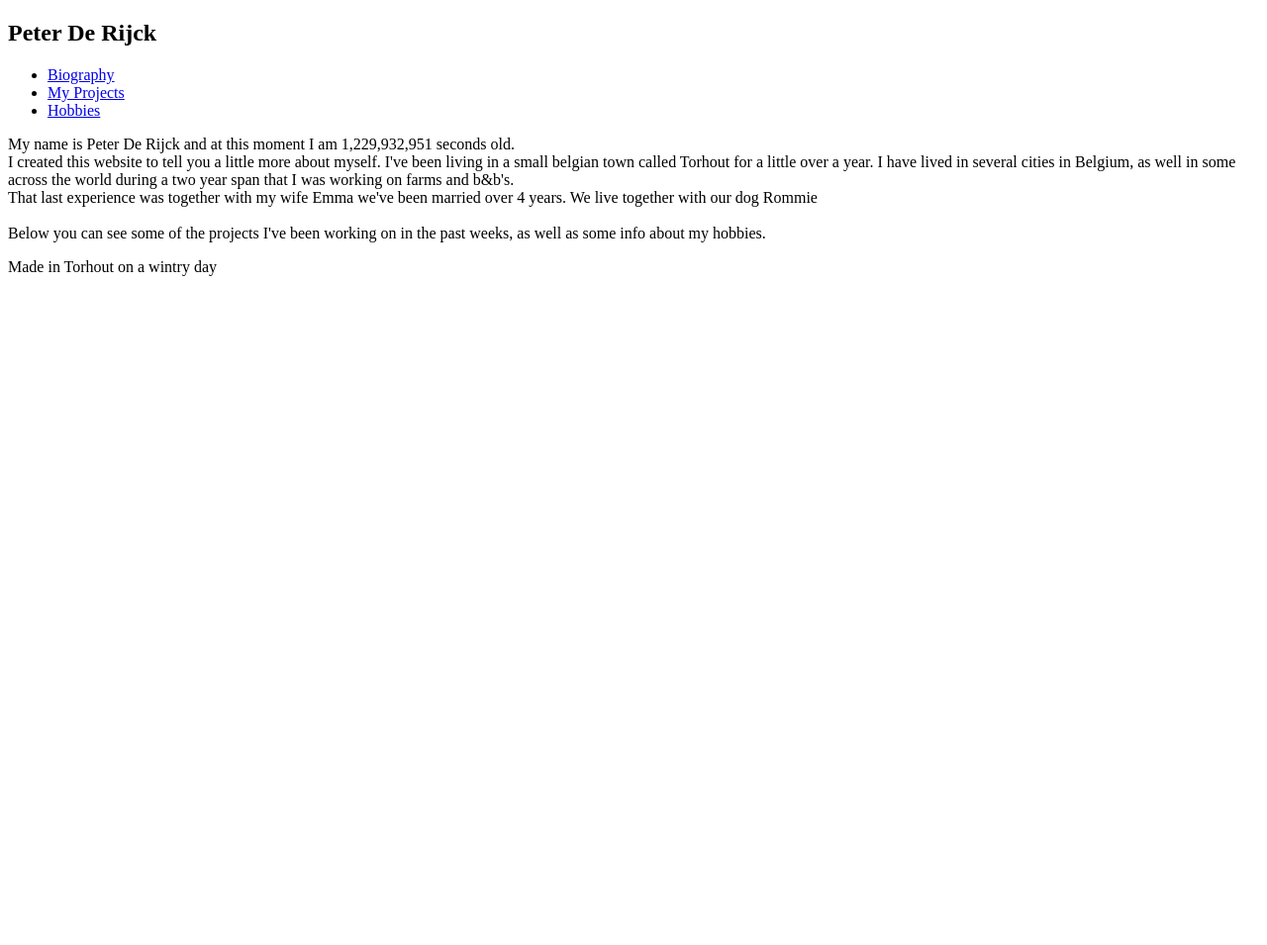
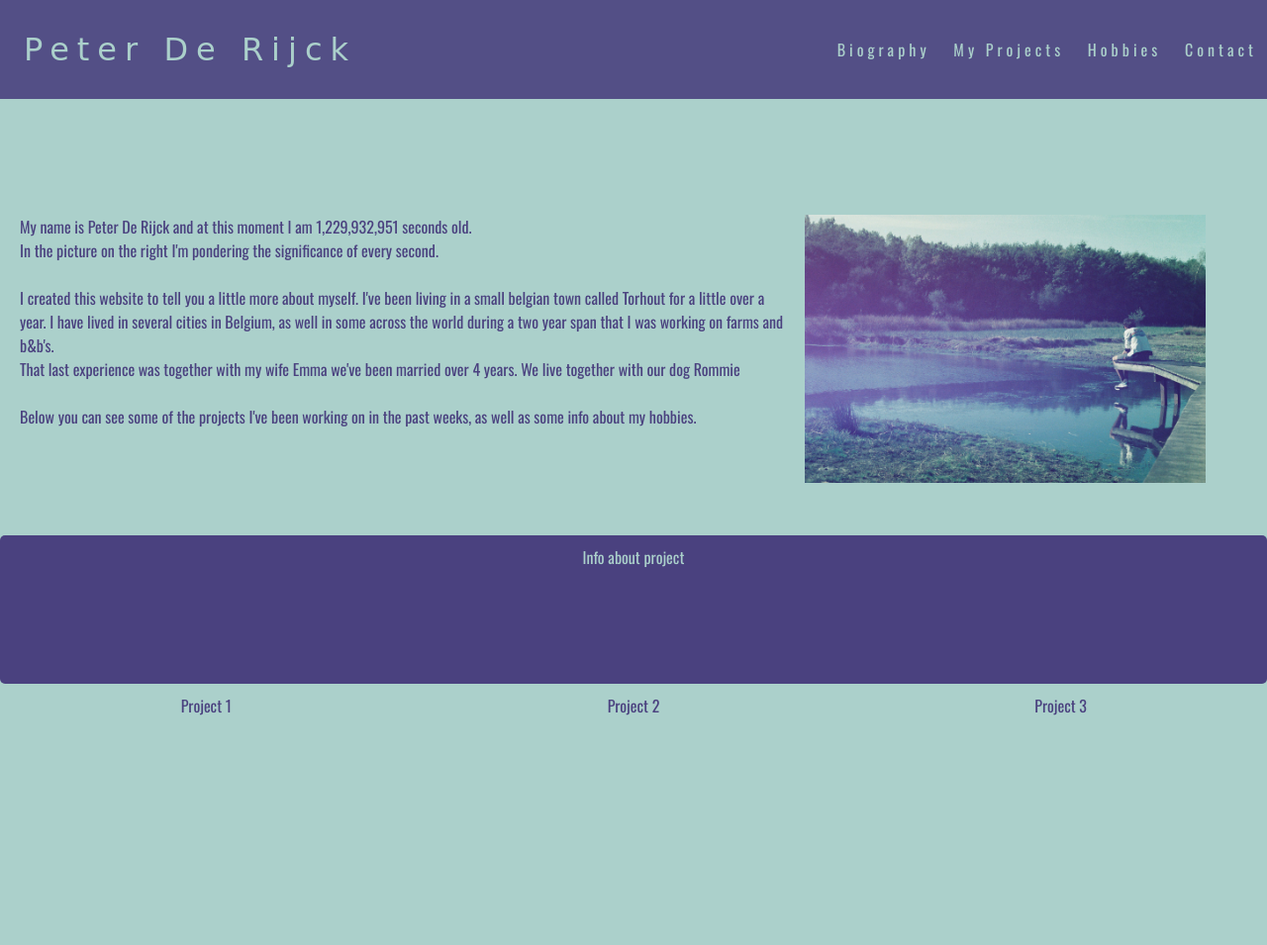
Before and after one commit to lamoraal/old, a plain HTML site: page index.html in a window 1280 px wide. Shown: the top 955 px of the page at 99% size. Before the commit the page ends 800 px from the top, so only its background shows below. Drawn offline with nearby package versions, Linux system fonts and the light colour scheme; files that its build step writes are made by us from their sources; a web font is replaced by a local one.

Commit message:
Finish Hobby and Biography Section

```diff
--- a/index.html
+++ b/index.html
@@ -4,44 +4,89 @@
     <meta charset="UTF-8" />
     <meta name="viewport" content="width=device-width, initial-scale=1.0" />
     <title>My Peartfolio</title>
-    <link rel="stylesheet" href="./css/index.css" />
+    <link rel="stylesheet" href="./resources/css/index.css" />
+    <link rel="preconnect" href="https://fonts.googleapis.com">
+    <link rel="preconnect" href="https://fonts.gstatic.com" crossorigin>
+    <link href="https://fonts.googleapis.com/css2?family=Abril+Fatface&family=Oswald&display=swap" rel="stylesheet">
+    <link rel="preconnect" href="https://fonts.googleapis.com"><link rel="preconnect" href="https://fonts.gstatic.com" crossorigin><link href="https://fonts.googleapis.com/css2?family=Rubik+Vinyl&display=swap" rel="stylesheet">
   </head>
   <body>
-    <!--Navigation Section-->
-    <nav>
-      <h2 id="logo">Peter De Rijck</h2>
-      <ul class="navigation-items">
-        <li class="navigation-item"><a href="#bio">Biography</a></li>
-        <li class="navigation-item"><a href="#projects">My Projects</a></li>
-        <li class="navigation-item"><a href="#hobbies">Hobbies</a></li>
-      </ul>
-    </nav>
-    <!--End of Navigation Section-->
+    <!--Header Section-->
+    <header>
+      <div class="wrapper">
+        <div class="logo">
+          Peter De Rijck
+        </div>
+      </div>
+      <nav>
+          <a class="anchor" href="#bio">Biography</a>
+          <a class="anchor" href="#projects">My Projects</a>
+          <a class="anchor" href="#hobbies">Hobbies</a>
+          <a class="anchor" href="./contact.html">Contact</a>
+      </nav>
+    </header>
+    <!--End of Header Section-->
     <!--Main Section-->
     <main>
       <!--Biography Section-->
-      <section id="bio">
-        <p>My name is Peter De Rijck and at this moment I am <span id="time-container">0</span> seconds old.<br>I created this website to tell you a little more about myself. I've been living in a small belgian town called Torhout for a little over a year. I have lived in several cities in Belgium, as well in some across the world during a two year span that I was working on farms and b&b's.<br>That last experience was together with my wife Emma<img id="emma" src="./resources/images/emma.jpg alt='emma'"></img> we've been married over 4 years. We live together with our dog Rommie<img id="rommie" src="./resources/images/rommie.jpg alt='rommie'"></img><br><br>Below you can see some of the projects I've been working on in the past weeks, as well as some info about my hobbies.</p>
+      <section id="bio" class="gridtwo">
+          <p class="infotext">My name is Peter De Rijck and at this moment I am <span id="time-container">0</span> seconds old.<br>In the picture on the right I'm pondering the significance of every second.<br><br>I created this website to tell you a little more about myself. I've been living in a small belgian town called Torhout for a little over a year. I have lived in several cities in Belgium, as well in some across the world during a two year span that I was working on farms and b&b's.<br>That last experience was together with my wife Emma we've been married over 4 years. We live together with our dog Rommie<br><br>Below you can see some of the projects I've been working on in the past weeks, as well as some info about my hobbies.</p>
+          <p><img id="pond" src="resources/images/pond.jpg"> </p>
       </section>
       <!--Projects Section-->
-      <section id="projects">
+      <section id="projects" class="gridthree">
+        <div class="box top">Info about project</div>
+        <div class="box pr1">Project 1</div>
+        <div class="box pr2">Project 2</div>
+        <div class="box pr3">Project 3</div>
       </section>
-
       <!--Hobby Section-->
       <section id="hobbies">
         <!--Running Section-->
-        <section id="running">
-
+        <section id="running" class="gridrun">
+          <!--Banner of running-->
+          <div class="box top">
+            <p><span class="larger">Hobbies - Running</span><br><br>I like running. In 2022 I will have run over 2000km. I run because it clears my head and I love being out and in nature. I listen to music, try to spot as many birds as possible and try to find a new road every time I'm out. Below are some of my long runs in the neighbourhood of Torhout.
+            </p>
+          </div>
+          <!--The three runs-->
+          <div class="box ru1">I ran the Chicoreiroute, just a little over 55km on December 6th of 2022<br><iframe src='https://connect.garmin.com/modern/activity/embed/10093497517' title='Torhout Running' width='465' height='500' frameborder='0'></iframe>
+          </div>
+          <div class="box ru2">On july 17th, I ran the 6 hours of Aalter, my first attempt at a race like this. It is ran on a closed loop of a little over 2km. The temperatures were around 30 degrees all day. It was gruelling. <iframe src='https://connect.garmin.com/modern/activity/embed/9221751083' title='6u van Aalter' width='465' height='500' frameborder='0'></iframe>
+          </div>
+          <div class="box ru3">On july 2nd, I attempted to get my longest run in yet, I succeeded by running 64.92km, around 500m more than my previous record. I ran the <a href="https://www.vlaanderen-fietsland.be/nl/routes/region/brugse-ommeland/routedetail/270" alt="link to info about Wastine Route">Wastine Route</a>.<iframe src='https://connect.garmin.com/modern/activity/embed/9126773779' title='Torhout - 6 Hour - 50K attempt' width='465' height='500' frameborder='0'></iframe></div>
         </section>
         <!--Reading Section-->
-        <section id="reading">
-
+        <section id="reading" class="gridfive">
+          <div class="box top topfive">
+            <p><span class="larger">Hobbies - Reading</span><br><br>I like to read, my favourites are dystopian novels, detective novels and russian novels. I try to get some reading in every day, it calms the mind.</p>
+          </div>
+          <div class="box book">
+            <a href="https://www.goodreads.com/book/show/2657.To_Kill_a_Mockingbird?ac=1&from_search=true&qid=qwo9tmShTw&rank=1"><img src="https://i.gr-assets.com/images/S/compressed.photo.goodreads.com/books/1553383690l/2657.jpg" alt="Cover of to kill a mockingbird"></img></a>
+          </div>
+          <div class="box book">
+            <a href="https://www.goodreads.com/book/show/50353739-snow?ac=1&from_search=true&qid=eVMiHPaBcg&rank=1"><img src="https://i.gr-assets.com/images/S/compressed.photo.goodreads.com/books/1594215535l/54442313._SY475_.jpg"></img></a>
+          </div>
+          <div class="box book">
+            <a href="https://www.goodreads.com/book/show/13079982-fahrenheit-451?ac=1&from_search=true&qid=KqBcekfKPU&rank=2"><img src="https://i.gr-assets.com/images/S/compressed.photo.goodreads.com/books/1383718290l/13079982.jpg">
+          </img></a>
+          </div>
+          <div class="box book">
+            <a href="https://www.goodreads.com/book/show/28003118-the-man-in-the-high-castle">
+              <img src="https://i.gr-assets.com/images/S/compressed.photo.goodreads.com/books/1450110249l/28003118._SY475_.jpg"></img>
+            </a>
+          </div>
+          <div class="box book">
+            <a href="https://www.goodreads.com/book/show/29579.Foundation?ac=1&from_search=true&qid=I16is7P0Ss&rank=1">
+              <img src="https://i.gr-assets.com/images/S/compressed.photo.goodreads.com/books/1417900846l/29579.jpg"></img>
+            </a>
+          </div>
         </section>
       </section>
     </main>
     <!--End of Main Section-->
 
-    <footer>Made in Torhout on a wintry day</footer>
+    <footer class="foot">Made in Torhout on a wintry day</footer>
   </body>
   <script>
     const timeContainer = document.getElementById("time-container");
--- a/resources/css/index.css
+++ b/resources/css/index.css
@@ -0,0 +1,137 @@
+body {
+    background-color: #ABD0CB;
+    color: #4A417F;
+    text-align: center;
+    font-family: 'Oswald', sans-serif;
+    margin:0;
+    padding:0;
+}
+
+/*navigation*/
+header {
+    height: 100px;
+    width:100%;
+    background-color: #4A417F;
+    color: #ABD0CB;
+    position: sticky;
+    top: 0;
+    z-index:2;
+    opacity:0.9;
+    border-bottom: 1px solid;
+}
+
+.wrapper {
+    width:100%;
+    margin: 0 auto;
+}
+.logo {
+    font-family: 'Rubik Vinyl', cursive;
+    font-size: 2rem;
+    width: 30%;
+    float: left;
+    line-height: 100px;
+    letter-spacing: 8px;
+}
+
+
+nav {
+    float:right;
+    line-height: 100px;
+    margin: 0 auto;
+}
+
+nav a {
+    text-decoration: none;
+    color:#ABD0CB;
+    letter-spacing: 4px;
+    padding: 36px 10px;
+    font-weight: 500;
+}
+
+nav a:hover {
+    background-color: #ABD0CB;
+    color: #4A417F;
+}
+
+.gridtwo {
+    height: 330px;
+    width: 100%;
+    display: grid;
+    grid-template: 100%/ 8fr 5fr;
+    gap: 10px 15px;
+    top:0;
+    position:relative;
+  }
+
+#pond {
+    height: 91%;
+}
+
+#bio {
+    text-align: left;
+    margin: 10px;
+    padding-left: 10px;
+}
+
+#bio, #projects, #running, #reading {
+    padding-top: 100px;
+    margin-top: -100px;
+}
+/*For projects, running and reading sections*/
+.larger {
+    font-size: 1.5rem;
+}
+.gridthree {
+    height: 730px;
+    width: 100%;
+    display: grid;
+    grid-template: 150px 250px/ repeat(3, 1fr);
+    gap: 10px 15px;
+  }
+
+  .gridrun {
+    height: 730px;
+    width: 100%;
+    display: grid;
+    grid-template: 150px 150px 430px/ repeat(3, 1fr);
+    gap: 10px 15px;
+  }
+
+
+
+.gridfive {
+    height: 600px;
+    width: 100%;
+    display: grid;
+    grid-template: 150px 450px/ repeat(5, 1fr);
+    gap: 10px 15px;
+  }
+
+  .top {
+    grid-area: 1 / 1 / 2 / span 3;
+    background-color: #4A417F   ;
+    color: #ABD0CB;
+    padding: 10px 20px;
+    border-radius: 5px;
+
+  }
+
+  .topfive {
+    grid-area: 1 / 1 / 2 / span 5;
+  }
+
+  .box iframe{
+    max-width: 100%;
+    z-index:-2;
+    opacity: 0.7;
+  }
+
+.book img {
+    max-width: 100%;
+}
+
+.foot {
+    width: 20%;
+    margin-left:40%;
+    font-size:0.7rem;
+}
```
Also changed, not shown: 2 other files.
